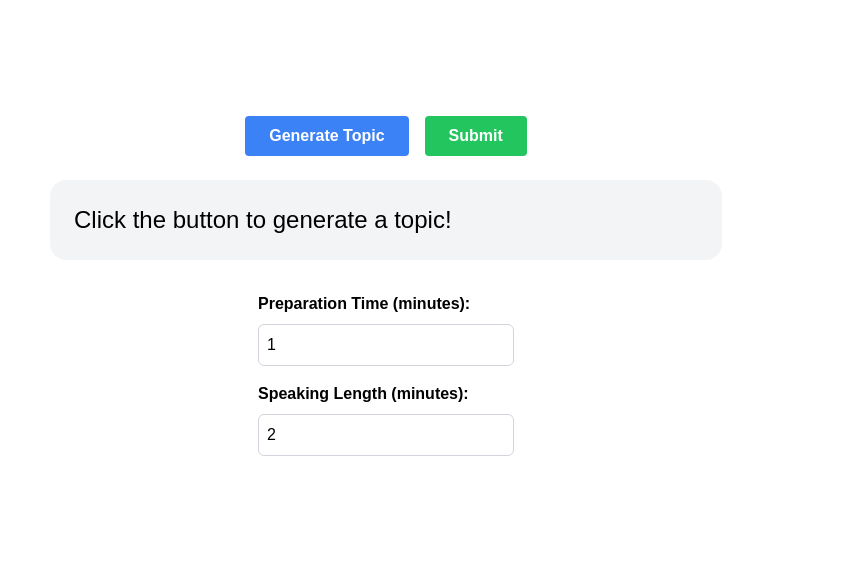
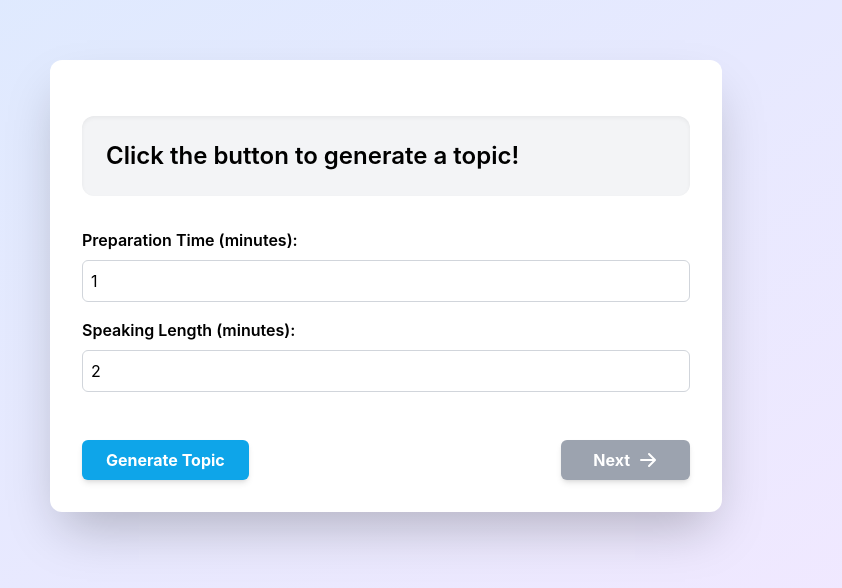
Before and after one commit to Nazarshia2889/Impromptu, a Next.js app: page / in a window 1280 px wide. Shown: the part 114-702 px from the top of the page, without its empty margins (254-1096 px from the left). Built offline with nearby package versions, Linux system fonts and the light colour scheme.

Commit message:
fix 1st page ui

```diff
--- a/app/globals.css
+++ b/app/globals.css
@@ -1,6 +1,8 @@
 @tailwind base;
 @tailwind components;
 @tailwind utilities;
+
+@import url('https://fonts.googleapis.com/css2?family=Inter:wght@400;600;700&display=swap');
 
 /* :root {
   --background: #ffffff;
@@ -17,7 +19,28 @@
 body {
   color: var(--foreground);
   background: var(--background);
-  font-family: Arial, Helvetica, sans-serif;
+  font-family: 'Inter', sans-serif;
+}
+
+h1, h2, h3, h4, h5, h6 {
+  font-weight: 600;
+}
+
+.title {
+  font-size: 3rem;
+  font-weight: 700;
+  letter-spacing: -0.02em;
+}
+
+.subtitle {
+  font-size: 1.2rem;
+  font-weight: 400;
+  line-height: 1.5;
+}
+
+.button {
+  font-weight: 600;
+  text-transform: none;
 }
 
 @layer utilities {
--- a/app/page.js
+++ b/app/page.js
@@ -9,9 +9,11 @@ const Home = () => {
 	const [viewpoint2, setViewpoint2] = useState('');
 	const [prepTime, setPrepTime] = useState('1');
 	const [speakingLength, setSpeakingLength] = useState('2');
+	const [isTopicGenerated, setIsTopicGenerated] = useState(false);
+	const [isLoading, setIsLoading] = useState(false);
 
 	// Configure the Gemini API client
-	const genAI = new GoogleGenerativeAI('AIzaSyArJ4RqNqt9l4g-9BYIlh0457w1LZIwypI');
+	const genAI = new GoogleGenerativeAI('AIzaSyB8LEMaPEYLV7XQzVdFh3t2IJB7fuIojvQ');
 
 	const topics = [
 		'Social Media',
@@ -77,6 +79,7 @@ const Home = () => {
 
 	// Generate a topic using the Gemini API
 	const generateTopic = async () => {
+		setIsLoading(true);
 		try {
 			const topic = getRandomChoice(topics);
 			console.log(topic);
@@ -90,8 +93,11 @@ const Home = () => {
 			setTopic(data.question);
 			setViewpoint1(data.viewpoint1);
 			setViewpoint2(data.viewpoint2);
+			setIsTopicGenerated(true);
 		} catch (error) {
 			console.error('Error generating topic:', error);
+		} finally {
+			setIsLoading(false);
 		}
 	};
 
@@ -106,23 +112,10 @@ const Home = () => {
 	};
 
 	return (
-		<div className='flex flex-col items-center justify-center min-h-screen p-8'>
-			<div className='flex items-center gap-4'>
-				<button
-					onClick={generateTopic}
-					className='bg-blue-500 hover:bg-blue-700 text-white font-bold py-2 px-6 rounded'
-				>
-					Generate Topic
-				</button>
-				<button
-					className='bg-green-500 hover:bg-green-700 text-white font-bold py-2 px-6 rounded'
-					onClick={handleSubmit}
-				>
-					Submit
-				</button>
-			</div>
-			<div className='bg-gray-100 p-6 mt-6 rounded-2xl w-full max-w-2xl'>
-				<p className='text-2xl text-left'>{topic}</p>
+		<div className='flex flex-col items-center justify-center min-h-screen p-8 bg-gradient-to-br from-blue-100 to-purple-100'>
+			<div className='bg-white rounded-xl shadow-2xl p-8 w-full max-w-2xl relative'>
+				<div className='bg-gray-100 p-6 mt-6 rounded-xl shadow-inner'>
+					<p className='text-2xl font-semibold text-left'>{topic}</p>
 					{viewpoint1 && (
 						<p className='text-md mt-2 text-left'>
 							<strong>• Viewpoint 1:</strong> {viewpoint1}
@@ -135,27 +128,62 @@ const Home = () => {
 					)}
 				</div>
 
-			{/* Input fields for preparation time and speaking length */}
-			<div className='flex flex-col items-center mt-8 gap-4'>
-				<div className='flex flex-col items-start'>
+				<div className='mt-8 space-y-4'>
+					<div className='flex flex-col'>
 						<label className='text-md font-semibold mb-2'>Preparation Time (minutes):</label>
 						<input
 							type='number'
 							value={prepTime}
 							onChange={(e) => setPrepTime(e.target.value)}
-						className='p-2 border border-gray-300 rounded-md w-64'
+							className='p-2 border border-gray-300 rounded-md w-full'
 							placeholder='Enter preparation time'
 						/>
 					</div>
-				<div className='flex flex-col items-start'>
+					<div className='flex flex-col'>
 						<label className='text-md font-semibold mb-2'>Speaking Length (minutes):</label>
 						<input
 							type='number'
 							value={speakingLength}
 							onChange={(e) => setSpeakingLength(e.target.value)}
-						className='p-2 border border-gray-300 rounded-md w-64'
+							className='p-2 border border-gray-300 rounded-md w-full'
 							placeholder='Enter speaking length'
 						/>
+					</div>
+				</div>
+
+				<div className='mt-12 flex justify-between items-center'>
+					<button
+						onClick={generateTopic}
+						className='bg-sky-500 hover:bg-sky-400 text-white font-bold py-2 px-6 rounded-md shadow-md transition duration-300 ease-in-out transform hover:scale-105 flex items-center'
+						disabled={isLoading}
+					>
+						{isLoading ? (
+							<>
+								<svg className="animate-spin -ml-1 mr-3 h-5 w-5 text-white" xmlns="http://www.w3.org/2000/svg" fill="none" viewBox="0 0 24 24">
+									<circle className="opacity-25" cx="12" cy="12" r="10" stroke="currentColor" strokeWidth="4"></circle>
+									<path className="opacity-75" fill="currentColor" d="M4 12a8 8 0 018-8V0C5.373 0 0 5.373 0 12h4zm2 5.291A7.962 7.962 0 014 12H0c0 3.042 1.135 5.824 3 7.938l3-2.647z"></path>
+								</svg>
+								Generating...
+							</>
+						) : (
+							'Generate Topic'
+						)}
+					</button>
+
+					<button
+						className={`${
+							isTopicGenerated
+								? 'bg-green-500 hover:bg-green-400'
+								: 'bg-gray-400 cursor-not-allowed'
+						} text-white font-bold py-2 px-8 rounded-md shadow-md transition duration-300 ease-in-out transform hover:scale-105 flex items-center`}
+						onClick={handleSubmit}
+						disabled={!isTopicGenerated}
+					>
+						Next
+						<svg xmlns="http://www.w3.org/2000/svg" className="h-5 w-5 ml-2" viewBox="0 0 20 20" fill="currentColor">
+							<path fillRule="evenodd" d="M10.293 3.293a1 1 0 011.414 0l6 6a1 1 0 010 1.414l-6 6a1 1 0 01-1.414-1.414L14.586 11H3a1 1 0 110-2h11.586l-4.293-4.293a1 1 0 010-1.414z" clipRule="evenodd" />
+						</svg>
+					</button>
 				</div>
 			</div>
 		</div>
--- a/tailwind.config.js
+++ b/tailwind.config.js
@@ -12,6 +12,7 @@ module.exports = {
         foreground: "var(--foreground)",
       },
     },
+
   },
   plugins: [],
 };
```
Lines whose indentation alone changed are shown as unchanged.
